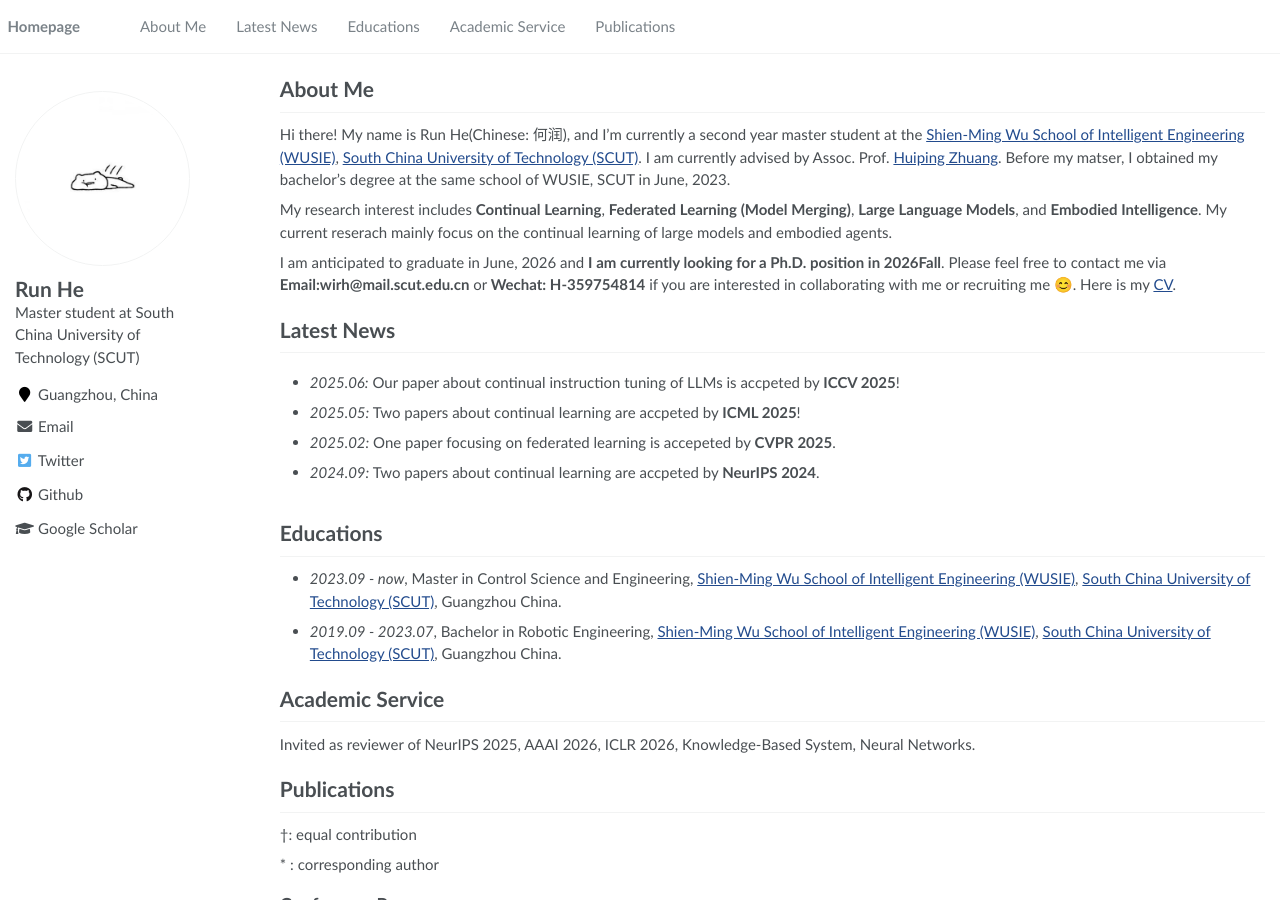
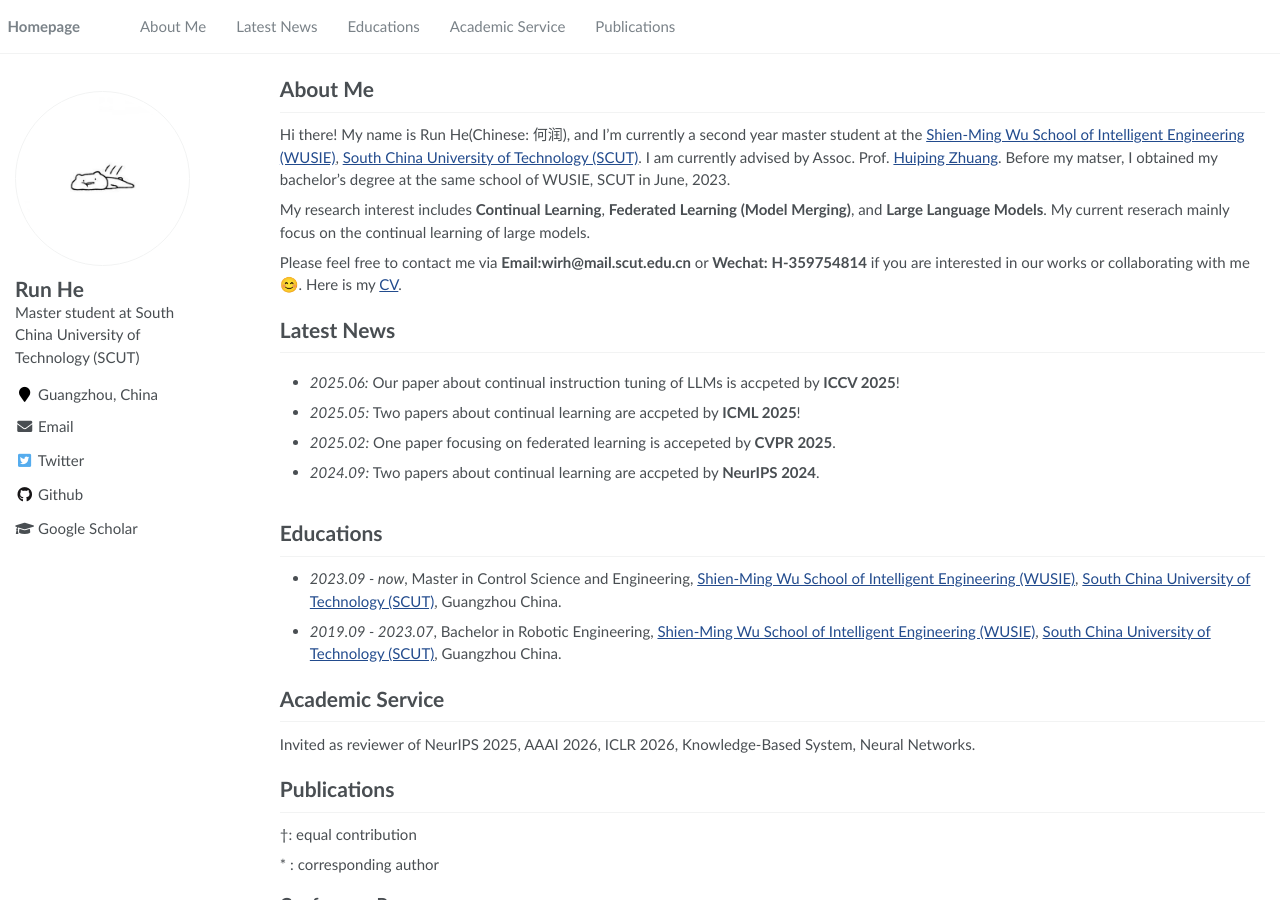
Before and after one commit to RHe502/RHe502.github.io, a Jekyll site: the page built from _pages/about.md, in a window 1280 px wide and 900 px high. Built offline with Jekyll 4.4.1, drawn with Linux system fonts in a browser that asks for light colours; some of the changed text lies outside the part shown.

Commit message:
Update about.md

```diff
--- a/_pages/about.md
+++ b/_pages/about.md
@@ -71,9 +71,9 @@ redirect_from:
 
 Hi there! My name is Run He(Chinese: 何润), and I'm currently a second year master student at the [Shien-Ming Wu School of Intelligent Engineering (WUSIE)](https://www2.scut.edu.cn/wusie/), [South China University of Technology (SCUT)](https://www.scut.edu.cn/new/). I am currently advised by Assoc. Prof. [Huiping Zhuang](https://zhuanghp.github.io/). Before my matser, I obtained my bachelor's degree at the same school of WUSIE, SCUT in June, 2023.
 
-My research interest includes **Continual Learning**, **Federated Learning (Model Merging)**, **Large Language Models**, and **Embodied Intelligence**. My current reserach mainly focus on the continual learning of large models and embodied agents.
+My research interest includes **Continual Learning**, **Federated Learning (Model Merging)**, and **Large Language Models**. My current reserach mainly focus on the continual learning of large models.
 
-I am anticipated to graduate in June, 2026 and **I am currently looking for a Ph.D. position in 2026Fall**. Please feel free to  contact me via **Email:wirh@mail.scut.edu.cn** or **Wechat: H-359754814** if you are interested in collaborating with me or recruiting me 😊. Here is my [CV](https://rhe502.github.io/RunHe_CV.pdf).
+Please feel free to  contact me via **Email:wirh@mail.scut.edu.cn** or **Wechat: H-359754814** if you are interested in our works or collaborating with me 😊. Here is my [CV](https://rhe502.github.io/RunHe_CV.pdf).
 
 #  Latest News
 
@@ -199,6 +199,15 @@ Analytic-federated-learning">[Codes]</a> <a href="https://arxiv.org/abs/2405.162
 
 ## Journal Papers
 
+<hr>
+
+<dl>
+  <dt><img align="left" width="400" src="../images/paper/real.png" alt="Client As Navigator"></dt>
+  <dd><a href="https://arxiv.org/abs/2403.13522" class="publication-title">REAL: Representation Enhanced Analytic Learning for Exemplar-free Class-incremental Learning</a></dd>
+  <dd> <strong>Run He</strong>, Di Fang, Yizhu Chen, Kai Tong, Cen Chen, Yi Wang, Lap-pui Chau, Huiping Zhuang*</dd>
+  <dd><a href="(https://www.sciencedirect.com/science/article/pii/S0950705125019392)">[Paper]</a> </dd>
+</dl>
+
 <dl>
   <dt><img align="left" width="400" src="../images/paper/jfi.png" alt="Client As Navigator"></dt>
   <dd><a href="https://www.sciencedirect.com/science/article/pii/S0016003224007063" class="publication-title">Class incremental learning with analytic learning for hyperspectral image classification</a></dd>
@@ -208,15 +217,3 @@ Analytic-federated-learning">[Codes]</a> <a href="https://arxiv.org/abs/2405.162
 </dl>
 
 <hr>
-
-# Preprint
-
-<hr>
-<dl>
-  <dt><img align="left" width="400" src="../images/paper/real.png" alt="Client As Navigator"></dt>
-  <dd><a href="https://arxiv.org/abs/2403.13522" class="publication-title">REAL: Representation Enhanced Analytic Learning for Exemplar-free Class-incremental Learning</a></dd>
-  <dd> <strong>Run He</strong>, Di Fang, Yizhu Chen, Kai Tong, Cen Chen, Yi Wang, Lap-pui Chau, Huiping Zhuang*</dd>
-  <dd><a href="https://arxiv.org/abs/2403.13522">[ArXiv]</a> </dd>
-</dl>
-
-<hr>
```
